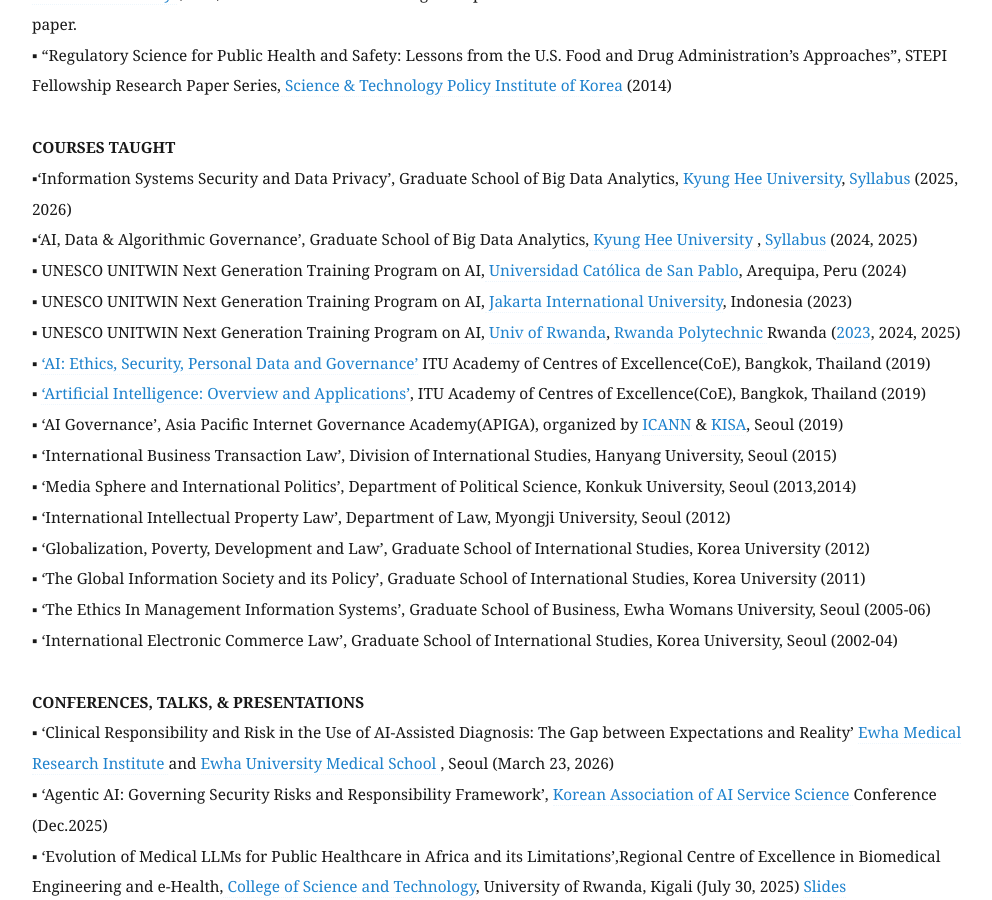
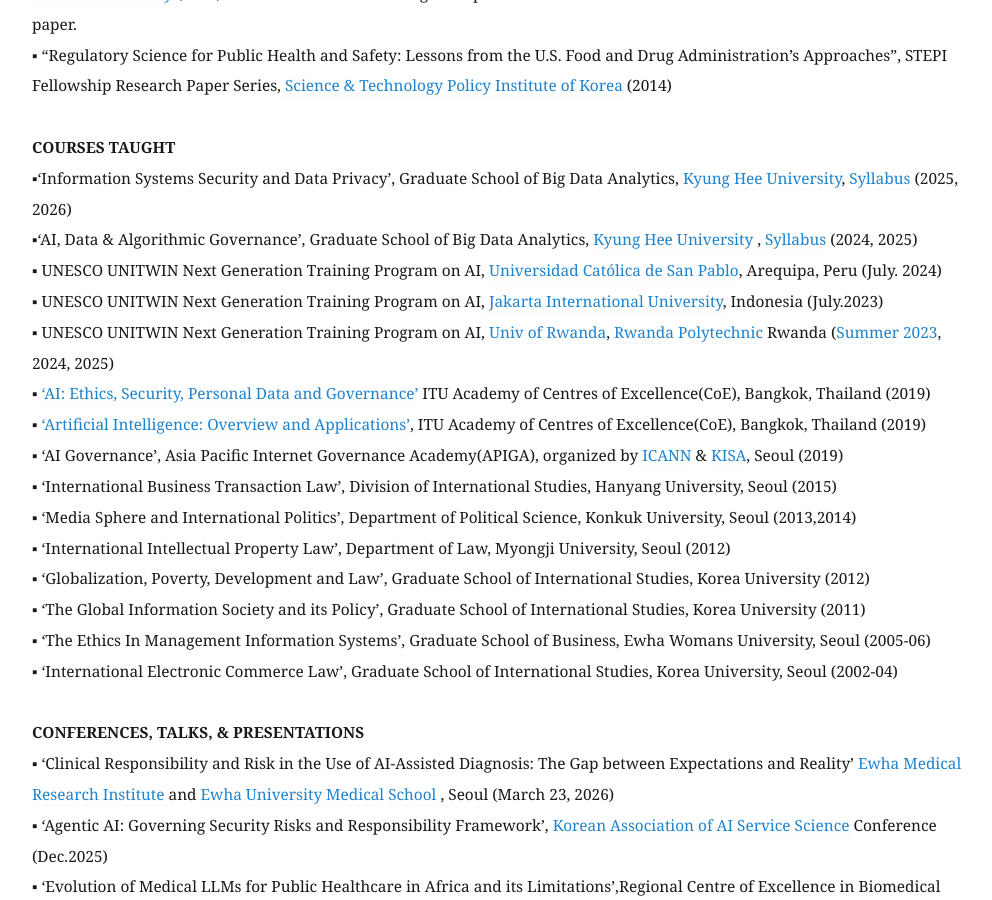
Before and after one commit to eunchangchoi/eunchangchoi.github.io, a Jekyll site: the page built from index.md, in a window 1280 px wide and 900 px high, scrolled down 4769 px. Shown: the whole window, without its empty margins (68-1060 px from the left). Built offline with Jekyll 4.4.1, drawn with Linux system fonts in a browser that asks for light colours.

Commit message:
Update index.md

```diff
--- a/index.md
+++ b/index.md
@@ -92,9 +92,9 @@
  <strong> COURSES TAUGHT </strong> <br>
 ▪‘Information Systems Security and Data Privacy’, Graduate School of Big Data Analytics,<a href="http://bigdata21.khu.ac.kr/main/main.html"> Kyung Hee University</a>, <a href="https://github.com/eunchangchoi/Lectures/blob/main/2026%20Information%20Systems%20Security%20and%20Data%20Privacy%20KHU%20(Syllabus%20Ver%204.0).pdf"> Syllabus</a> (2025, 2026)<br>
 ▪‘AI, Data & Algorithmic Governance’, Graduate School of Big Data Analytics,<a href="http://bigdata21.khu.ac.kr/main/main.html"> Kyung Hee University </a>,<a href="https://github.com/eunchangchoi/Lectures/blob/main/2025-Fall%20Syllabus%20Data%20%26%20Algorithm%20Governance%20(2025%20Oct%20%20KHU).pdf"> Syllabus</a> (2024, 2025) <br>
-▪ UNESCO UNITWIN Next Generation Training Program on AI,<a href="https://ucsp.edu.pe/"> Universidad Católica de San Pablo</a>, Arequipa, Peru (2024) <br>
-▪ UNESCO UNITWIN Next Generation Training Program on AI,<a href="https://jiu.ac/"> Jakarta International University</a>, Indonesia (2023)  <br>
-▪ UNESCO UNITWIN Next Generation Training Program on AI, <a href="https://ur.ac.rw/"> Univ of Rwanda</a>, <a href="https://www.iprckigali.rp.ac.rw"> Rwanda Polytechnic </a> Rwanda (<a href="https://x.com/RwandaPolytec/status/1680892759413071872">2023</a>, 2024, 2025) <br>
+▪ UNESCO UNITWIN Next Generation Training Program on AI,<a href="https://ucsp.edu.pe/"> Universidad Católica de San Pablo</a>, Arequipa, Peru (July. 2024) <br>
+▪ UNESCO UNITWIN Next Generation Training Program on AI,<a href="https://jiu.ac/"> Jakarta International University</a>, Indonesia (July.2023)  <br>
+▪ UNESCO UNITWIN Next Generation Training Program on AI, <a href="https://ur.ac.rw/"> Univ of Rwanda</a>, <a href="https://www.iprckigali.rp.ac.rw"> Rwanda Polytechnic </a> Rwanda (<a href="https://x.com/RwandaPolytec/status/1680892759413071872">Summer 2023</a>, 2024, 2025) <br>
 ▪ <a href="https://www.itu.int/en/ITU-D/Regional-Presence/AsiaPacific/Pages/Events/2019/Artificial-Intelligence-Overview-and-Applications.aspx">‘AI: Ethics, Security, Personal Data and Governance’</a> ITU Academy of Centres of Excellence(CoE), Bangkok, Thailand (2019) <br>
 ▪ <a href="https://www.itu.int/en/ITU-D/Regional-Presence/AsiaPacific/Pages/Events/2019/Artificial-Intelligence-Overview-and-Applications.aspx"> ‘Artificial Intelligence: Overview and Applications’</a>, ITU Academy of Centres of Excellence(CoE), Bangkok, Thailand (2019) <br>
 ▪ ‘AI Governance’, Asia Pacific Internet Governance Academy(APIGA), organized by <a href="https://www.icann.org/">ICANN</a> & <a href="https://www.kisa.or.kr/EN"> KISA</a>, Seoul (2019)  <br>
```
